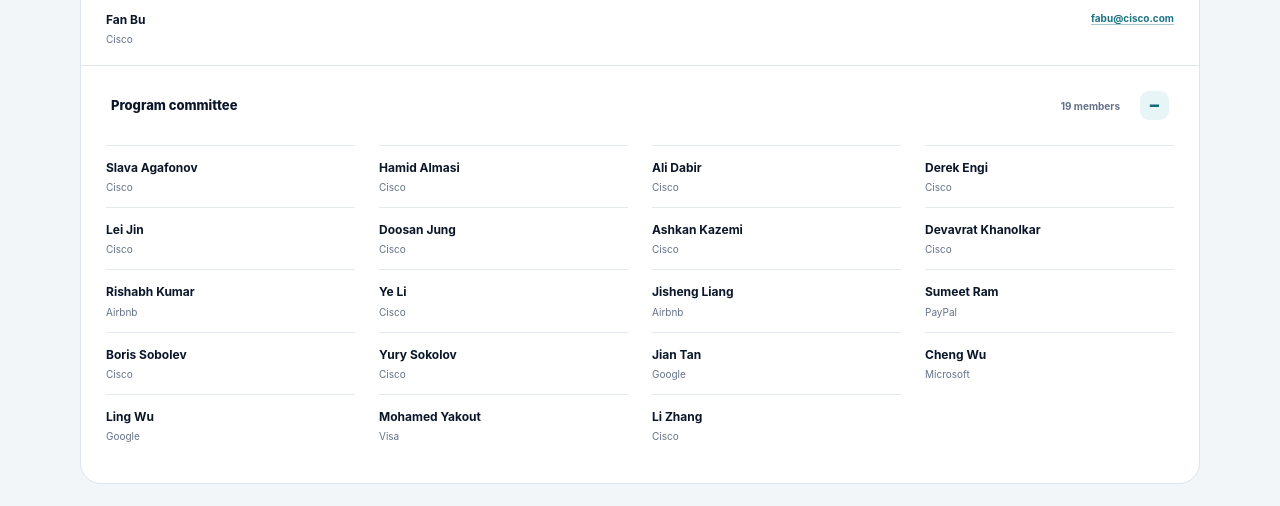
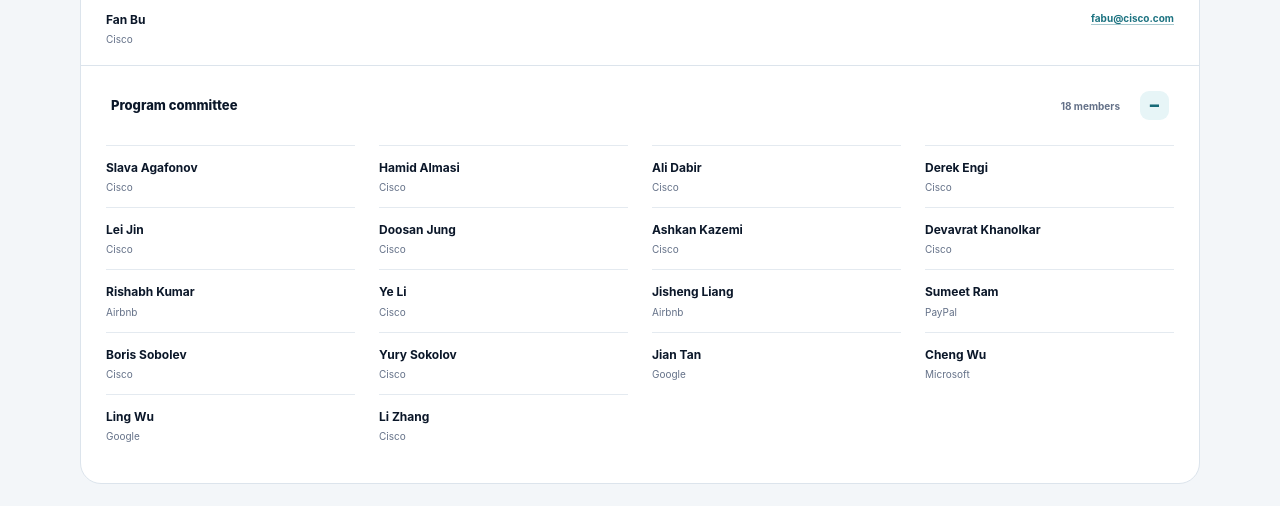
Before and after one commit to a2netops/a2netops.github.io, a plain HTML site: page index.html in a window 1280 px wide. Shown: the part 8503-9009 px from the top of the page. Drawn offline with Linux system fonts and the light colour scheme.

Commit message:
Remove Mohamed Yakout from committee

```diff
--- a/index.html
+++ b/index.html
@@ -265,7 +265,7 @@
           </div>
 
           <details class="committee" open>
-            <summary><span>Program committee</span><small>19 members</small></summary>
+            <summary><span>Program committee</span><small>18 members</small></summary>
             <ul class="committee-list">
               <li><strong>Slava Agafonov</strong><span>Cisco</span></li>
               <li><strong>Hamid Almasi</strong><span>Cisco</span></li>
@@ -284,7 +284,6 @@
               <li><strong>Jian Tan</strong><span>Google</span></li>
               <li><strong>Cheng Wu</strong><span>Microsoft</span></li>
               <li><strong>Ling Wu</strong><span>Google</span></li>
-              <li><strong>Mohamed Yakout</strong><span>Visa</span></li>
               <li><strong>Li Zhang</strong><span>Cisco</span></li>
             </ul>
           </details>
```
